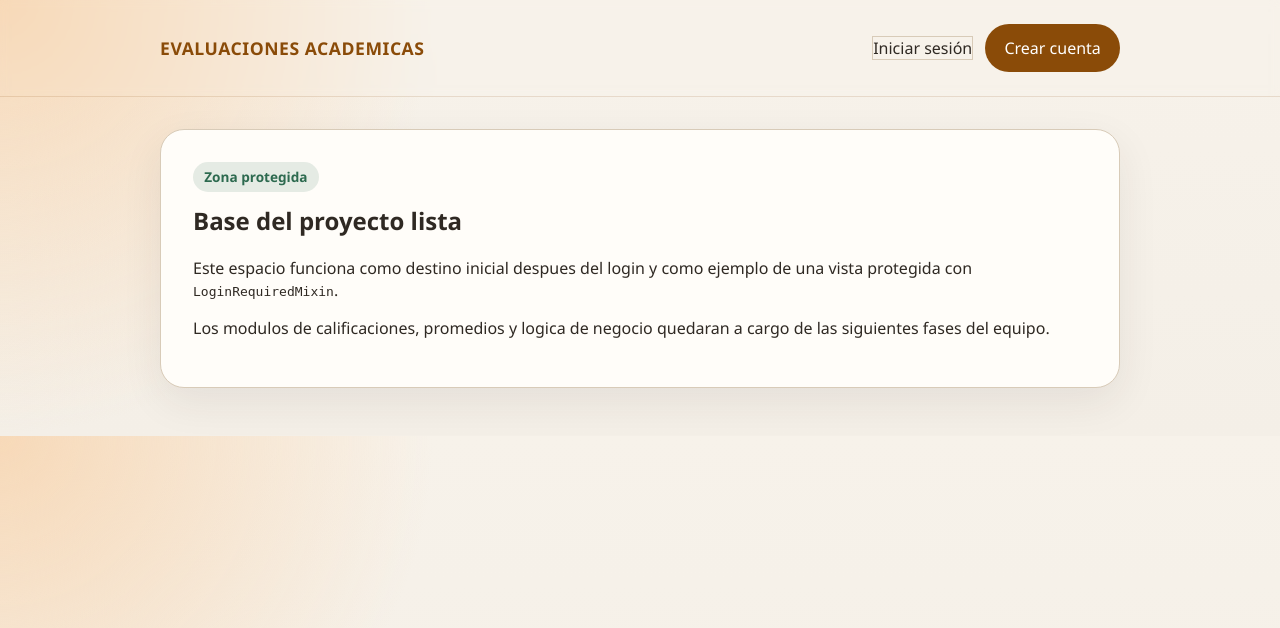
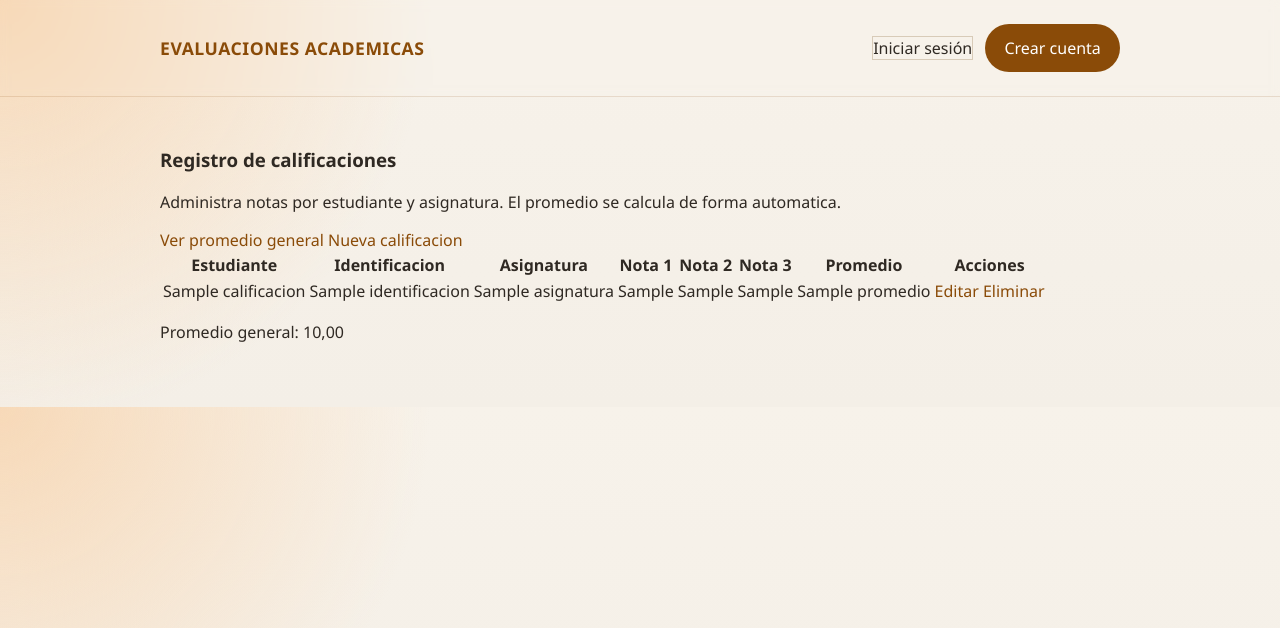
Before and after one commit to matheuruales/login, a Django app: template calificaciones_nombre__estudiantes/templates/calificaciones_nombre__estudiantes/listar.html in a window 1280 px wide. Shown: the top 628 px of the page. Run offline with Django 5.2, Linux system fonts and the light colour scheme; the template is opened without the code that fills it: most values are stand-ins (such as "Sample title", 1, 10 or a date in 2020).

Commit message:
feat: templates CRUD y vista de promedio general

```diff
--- a/calificaciones_nombre__estudiantes/templates/calificaciones_nombre__estudiantes/listar.html
+++ b/calificaciones_nombre__estudiantes/templates/calificaciones_nombre__estudiantes/listar.html
@@ -1,18 +1,83 @@
 {% extends "base.html" %}
 
-{% block title %}Inicio{% endblock %}
+{% block title %}Calificaciones{% endblock %}
 
 {% block content %}
-<section class="tarjeta">
-    <span class="etiqueta">Zona protegida</span>
-    <h1>Base del proyecto lista</h1>
-    <p>
-        Este espacio funciona como destino inicial despues del login y como ejemplo
-        de una vista protegida con <code>LoginRequiredMixin</code>.
-    </p>
-    <p>
-        Los modulos de calificaciones, promedios y logica de negocio quedaran a cargo
-        de las siguientes fases del equipo.
-    </p>
+<section class="crud-shell">
+    <article class="crud-card">
+        <header class="crud-header">
+            <div>
+                <h1 class="crud-title">Registro de calificaciones</h1>
+                <p class="crud-subtitle">
+                    Administra notas por estudiante y asignatura. El promedio se calcula de forma automatica.
+                </p>
+            </div>
+            <div class="crud-actions">
+                <a class="crud-btn crud-btn-secondary" href="{% url 'promedio_general' %}">
+                    Ver promedio general
+                </a>
+                <a class="crud-btn crud-btn-primary" href="{% url 'crear_calificacion' %}">
+                    Nueva calificacion
+                </a>
+            </div>
+        </header>
+
+        <div class="crud-body">
+            {% if calificaciones %}
+                <div class="crud-table-wrap">
+                    <table class="crud-table">
+                        <thead>
+                            <tr>
+                                <th>Estudiante</th>
+                                <th>Identificacion</th>
+                                <th>Asignatura</th>
+                                <th>Nota 1</th>
+                                <th>Nota 2</th>
+                                <th>Nota 3</th>
+                                <th>Promedio</th>
+                                <th>Acciones</th>
+                            </tr>
+                        </thead>
+                        <tbody>
+                            {% for calificacion in calificaciones %}
+                                <tr>
+                                    <td>{{ calificacion.nombre_estudiante }}</td>
+                                    <td>{{ calificacion.identificacion }}</td>
+                                    <td>{{ calificacion.asignatura }}</td>
+                                    <td>{{ calificacion.nota1 }}</td>
+                                    <td>{{ calificacion.nota2 }}</td>
+                                    <td>{{ calificacion.nota3 }}</td>
+                                    <td>{{ calificacion.promedio }}</td>
+                                    <td>
+                                        <div class="crud-actions">
+                                            <a class="crud-btn crud-btn-secondary" href="{% url 'editar_calificacion' calificacion.pk %}">
+                                                Editar
+                                            </a>
+                                            <a class="crud-btn crud-btn-danger" href="{% url 'eliminar_calificacion' calificacion.pk %}">
+                                                Eliminar
+                                            </a>
+                                        </div>
+                                    </td>
+                                </tr>
+                            {% endfor %}
+                        </tbody>
+                    </table>
+                </div>
+            {% else %}
+                <div class="crud-empty">
+                    No hay calificaciones registradas todavia. Usa el boton <strong>Nueva calificacion</strong> para comenzar.
+                </div>
+            {% endif %}
+
+            <p class="crud-avg">
+                Promedio general:
+                {% if promedio_general %}
+                    {{ promedio_general|floatformat:2 }}
+                {% else %}
+                    0.00
+                {% endif %}
+            </p>
+        </div>
+    </article>
 </section>
 {% endblock %}
```
Also changed, not shown: calificaciones_nombre__estudiantes/templates/calificaciones_nombre__estudiantes/crear.html (added, +47 -0 lines), calificaciones_nombre__estudiantes/templates/calificaciones_nombre__estudiantes/editar.html (added, +49 -0 lines), calificaciones_nombre__estudiantes/templates/calificaciones_nombre__estudiantes/eliminar.html (added, +36 -0 lines), calificaciones_nombre__estudiantes/templates/calificaciones_nombre__estudiantes/promedio_general.html (added, +28 -0 lines).
